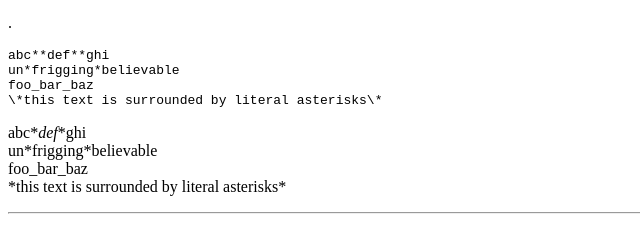
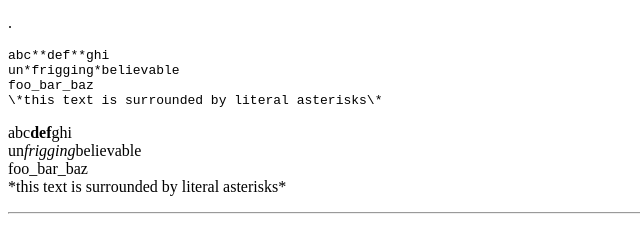
Before and after one commit to QUTlib/mmdc, a plain HTML site: page syntax.html in a window 1280 px wide. Shown: the part 6721-6951 px from the top of the page, 0-640 px from the left. Drawn offline with Linux system fonts and the light colour scheme.

Commit message:
rebuild with new Mardown.pl

```diff
--- a/syntax.html
+++ b/syntax.html
@@ -526,8 +526,8 @@
 \*this text is surrounded by literal asterisks\*
 </code></pre>
 
-<p>abc*<em>def</em>*ghi <br />
-un*frigging*believable <br />
+<p>abc<strong>def</strong>ghi <br />
+un<em>frigging</em>believable <br />
 foo_bar_baz <br />
 *this text is surrounded by literal asterisks*</p>
 
@@ -571,7 +571,7 @@
 </code></pre>
 
 <p><a href="http://example.com/">http://example.com/</a> <br />
-<a href="&#x6D;&#x61;&#105;&#108;&#x74;&#x6F;:&#97;&#100;d&#114;&#101;&#115;&#x73;&#64;&#x65;&#x78;&#x61;&#109;&#x70;&#108;e&#46;&#x63;&#x6F;&#109;">&#97;&#100;d&#114;&#101;&#115;&#x73;&#64;&#x65;&#x78;&#x61;&#109;&#x70;&#108;e&#46;&#x63;&#x6F;&#109;</a></p>
+<a href="&#x6D;&#x61;&#105;&#x6C;&#x74;&#x6F;:&#97;&#x64;&#x64;&#x72;&#x65;s&#x73;&#64;&#101;&#120;&#x61;&#x6D;&#x70;&#x6C;&#x65;&#46;&#x63;&#111;&#x6D;">&#97;&#x64;&#x64;&#x72;&#x65;s&#x73;&#64;&#101;&#120;&#x61;&#x6D;&#x70;&#x6C;&#x65;&#46;&#x63;&#111;&#x6D;</a></p>
 
 <hr />
 
```
Also changed, not shown: 1 other file.
